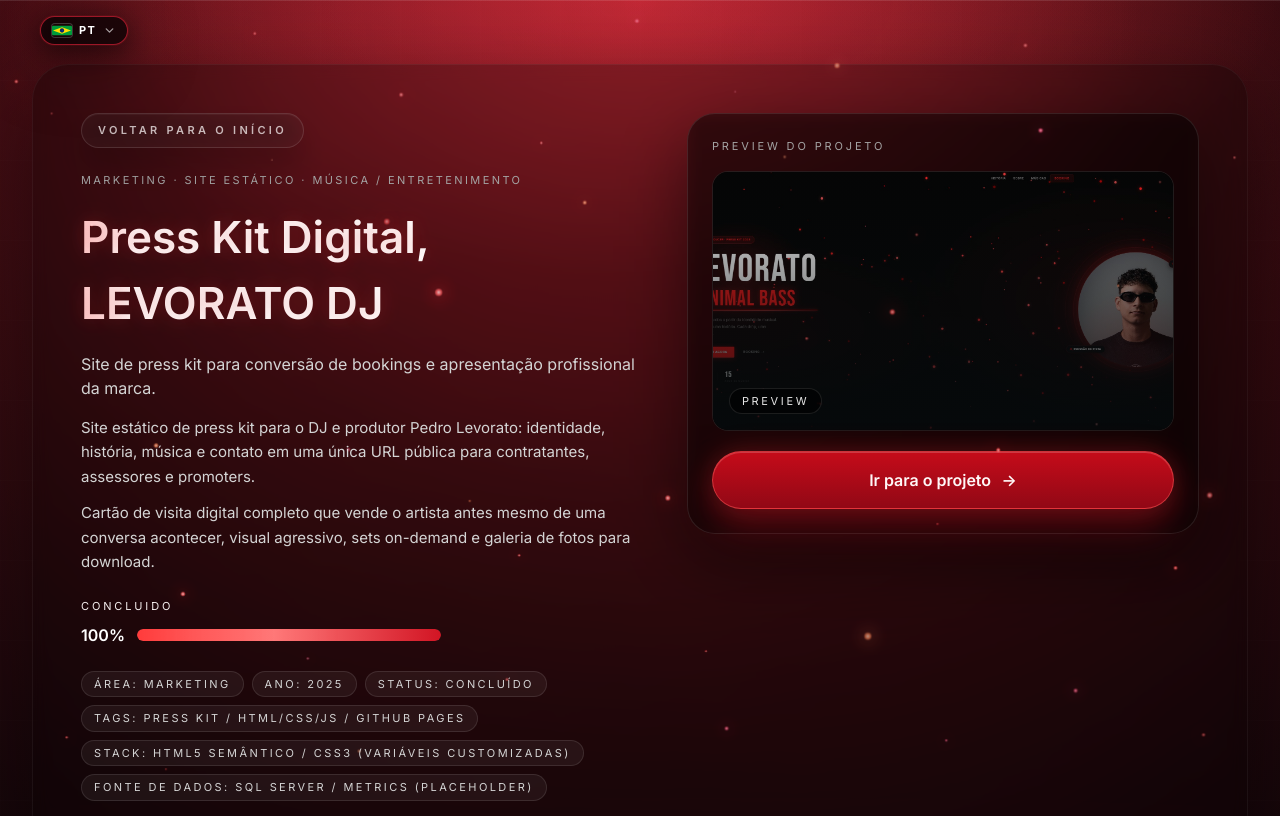
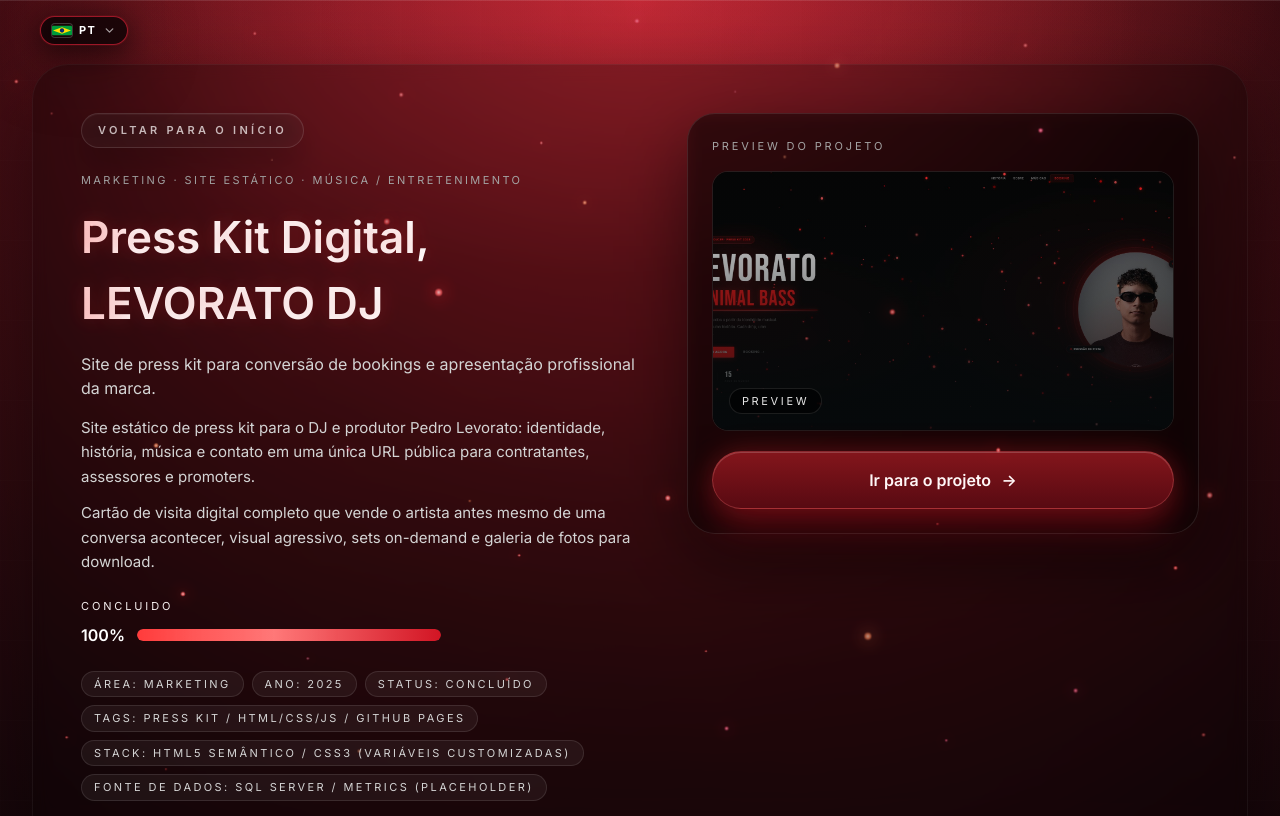
Before and after one commit to Levoratoo/projetos, a Next.js app: page /projetos/press-kit-levorato-dj/ in a window 1280 px wide. Shown: the top 816 px of the page. Built offline with nearby package versions, Linux system fonts and the light colour scheme.

Commit message:
Tone down project detail CTA

```diff
--- a/src/components/case/ProjectPreviewCard.tsx
+++ b/src/components/case/ProjectPreviewCard.tsx
@@ -59,10 +59,10 @@ export function ProjectPreviewCard({
             className="primary-cta group flex w-full items-center justify-between px-6 py-4 text-sm font-semibold text-white focus-visible:outline-none focus-visible:ring-2 focus-visible:ring-glow sm:text-base"
             style={{
               background:
-                "linear-gradient(180deg, rgba(201,12,26,0.98) 0%, rgba(148,8,22,0.98) 100%)",
-              border: "1px solid rgba(255,88,88,0.52)",
+                "linear-gradient(180deg, rgba(134,22,28,0.98) 0%, rgba(112,16,23,0.99) 48%, rgba(88,10,18,1) 100%)",
+              border: "1px solid rgba(255,116,116,0.28)",
               boxShadow:
-                "inset 0 1px 0 rgba(255,255,255,0.18), 0 0 0 1px rgba(255,58,58,0.18), 0 0 20px rgba(255,48,48,0.48), 0 16px 34px rgba(86,0,0,0.42)"
+                "inset 0 1px 0 rgba(255,214,214,0.18), inset 0 0 0 1px rgba(255,120,120,0.06), 0 0 0 1px rgba(255,88,88,0.12), 0 0 18px rgba(255,74,74,0.2), 0 14px 30px rgba(40,0,0,0.42)"
             }}
           >
             <span>Ir para o projeto</span>
```
